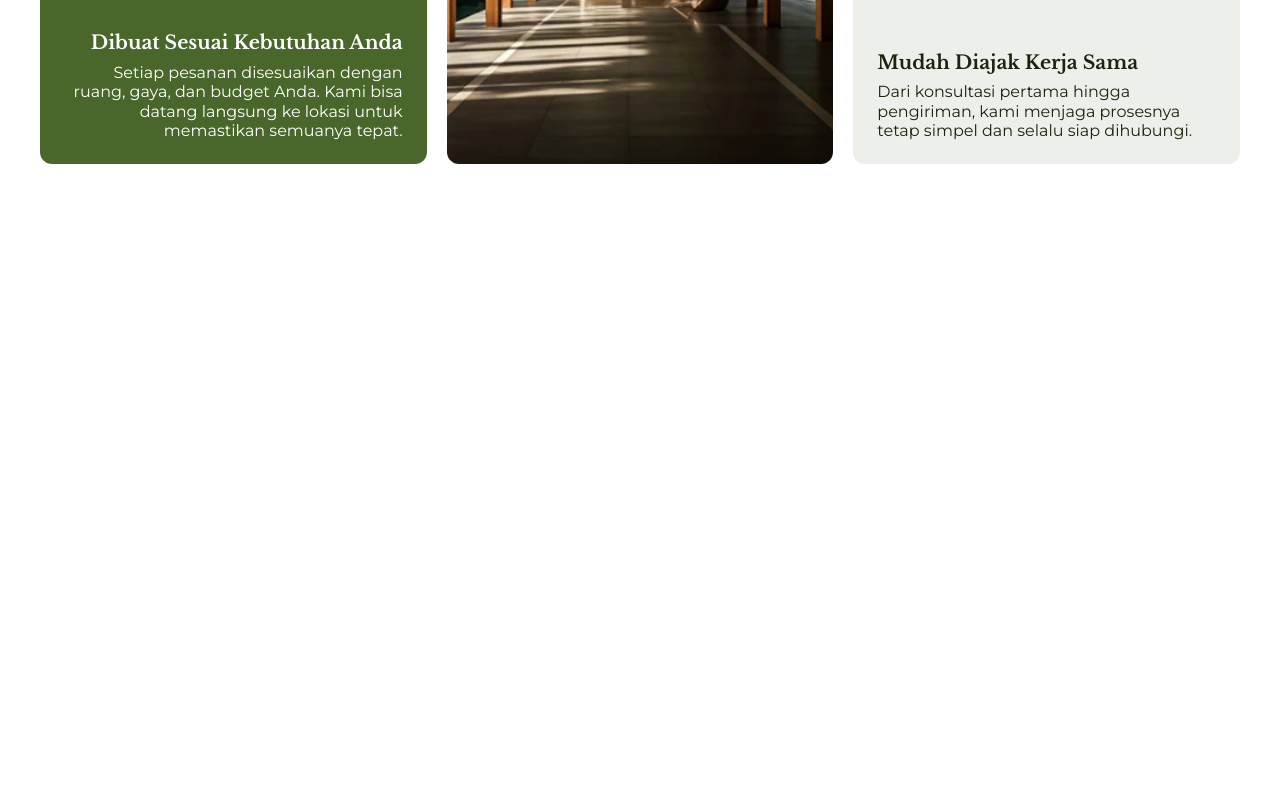
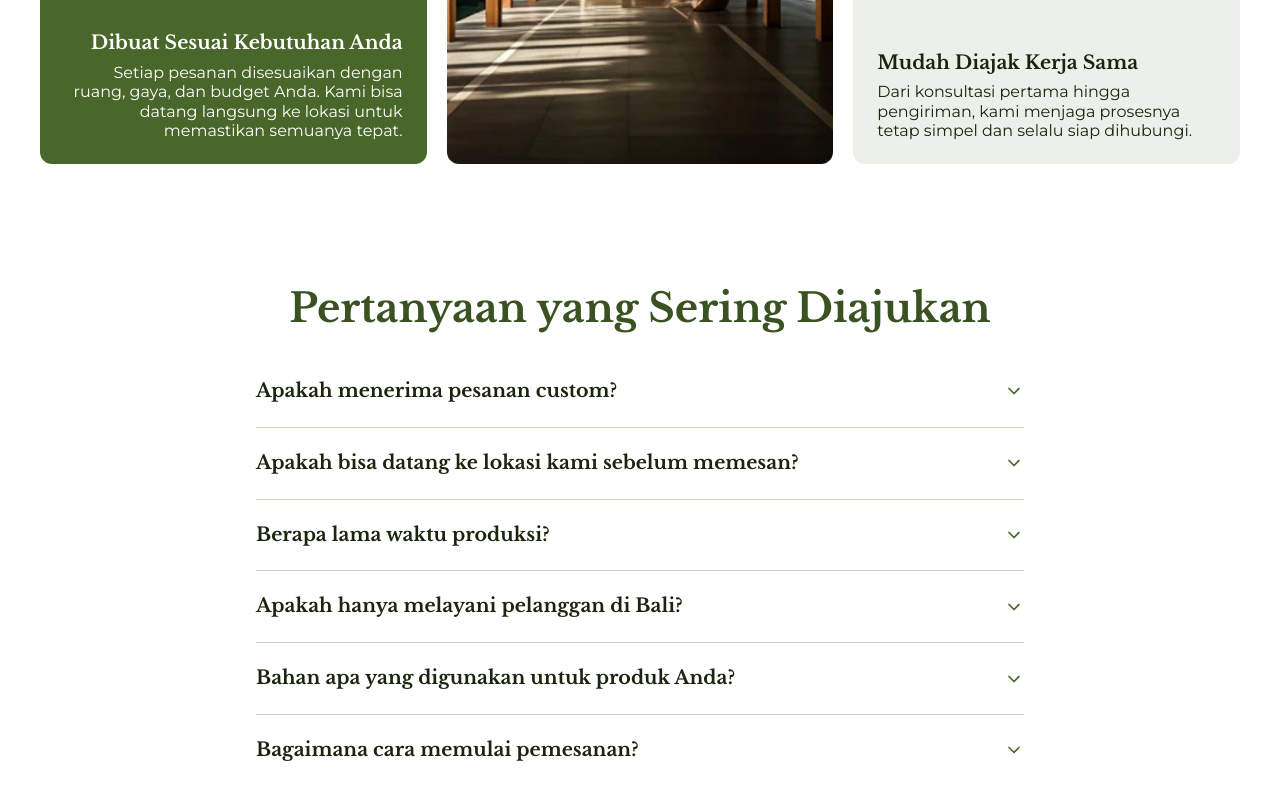
Before and after one commit to Arrasyidff/nata-flourish, a Next.js app: page / in a window 1280 px wide. Shown: the part 4252-5052 px from the top of the page. Before the commit the page ends 4536 px from the top, so only its background shows below. Built offline with nearby package versions, Linux system fonts and the light colour scheme.

Commit message:
feat: Add FAQ section with dynamic content and accordion functionality. Introduced FAQ component to the main page, implemented FAQAccordion for displaying questions and answers, and populated FAQ data with common inquiries and responses.

```diff
--- a/src/app/page.tsx
+++ b/src/app/page.tsx
@@ -3,6 +3,7 @@ import About from "@/components/sections/about";
 import Collections from "@/components/sections/collections";
 import Gallery from "@/components/sections/gallery";
 import WhyChooseUs from "@/components/sections/why-choose-us";
+import FAQ from "@/components/sections/faq";
 
 export default function Home() {
   return (
@@ -12,6 +13,7 @@ export default function Home() {
       <Collections />
       <Gallery />
       <WhyChooseUs />
+      <FAQ />
     </main>
   );
 }
--- a/src/components/sections/faq/FAQAccordion.tsx
+++ b/src/components/sections/faq/FAQAccordion.tsx
@@ -1,6 +1,7 @@
 "use client";
 
 import { useState } from "react";
+import { ChevronDown } from "lucide-react";
 import { faqItems } from "./faq.data";
 import { cn } from "@/lib/utils";
 
@@ -12,19 +13,30 @@ export default function FAQAccordion() {
   return (
     <div className="flex flex-col divide-y divide-green-light-active">
       {faqItems.map((item, i) => (
-        <div key={i} className="py-4">
+        <div key={i}>
           <button
-            className="flex w-full items-center justify-between text-left gap-4"
+            className="flex w-full items-center justify-between text-left gap-4 py-6"
             onClick={() => setOpen(open === i ? null : i)}
           >
-            <span className="font-heading text-h6 text-green-darker">{item.question}</span>
-            <span className={cn("transition-transform text-green-normal", open === i && "rotate-180")}>
-              ▾
+            <span className="font-heading text-h6 font-bold text-green-darker">
+              {item.question}
             </span>
+            <ChevronDown
+              size={20}
+              className={cn(
+                "shrink-0 text-green-normal transition-transform duration-300",
+                open === i && "rotate-180"
+              )}
+            />
           </button>
-          {open === i && (
-            <p className="mt-3 text-body-1 text-foreground/70">{item.answer}</p>
-          )}
+          <div
+            className={cn(
+              "overflow-hidden transition-all duration-300",
+              open === i ? "max-h-96 pb-6" : "max-h-0"
+            )}
+          >
+            <p className="text-body-1 font-normal text-green-darker">{item.answer}</p>
+          </div>
         </div>
       ))}
     </div>
--- a/src/components/sections/faq/faq.data.ts
+++ b/src/components/sections/faq/faq.data.ts
@@ -3,4 +3,35 @@ export type FAQItem = {
   answer: string;
 };
 
-export const faqItems: FAQItem[] = [];
+export const faqItems: FAQItem[] = [
+  {
+    question: "Apakah menerima pesanan custom?",
+    answer:
+      "Ya! Semua produk kami dibuat sesuai pesanan. Anda bisa menyesuaikan ukuran, warna, dan bahan sesuai kebutuhan dan selera Anda.",
+  },
+  {
+    question: "Apakah bisa datang ke lokasi kami sebelum memesan?",
+    answer:
+      "Tentu. Kami menyediakan konsultasi gratis langsung ke lokasi Anda di Bali, supaya kami bisa memahami kebutuhan ruang Anda dengan lebih baik.",
+  },
+  {
+    question: "Berapa lama waktu produksi?",
+    answer:
+      "Waktu produksi tergantung pada jumlah dan kompleksitas pesanan. Kami akan memberikan estimasi waktu yang jelas setelah konsultasi awal.",
+  },
+  {
+    question: "Apakah hanya melayani pelanggan di Bali?",
+    answer:
+      "Fokus utama kami memang di Bali, tapi kami juga terbuka untuk pesanan dari luar Bali. Silakan hubungi kami dan kami akan cari solusi terbaiknya.",
+  },
+  {
+    question: "Bahan apa yang digunakan untuk produk Anda?",
+    answer:
+      "Kami menggunakan bahan yang dipilih berdasarkan kenyamanan dan ketahanannya — cocok untuk iklim tropis Bali dan pemakaian sehari-hari di lingkungan hospitality.",
+  },
+  {
+    question: "Bagaimana cara memulai pemesanan?",
+    answer:
+      "Cukup hubungi kami lewat WhatsApp atau isi form inquiry kami. Kami akan segera menghubungi Anda untuk mendiskusikan kebutuhan Anda.",
+  },
+];
--- a/src/components/sections/faq/index.tsx
+++ b/src/components/sections/faq/index.tsx
@@ -4,9 +4,9 @@ import FAQAccordion from "./FAQAccordion";
 
 export default function FAQ() {
   return (
-    <SectionWrapper className="bg-green-light">
-      <div className="mx-auto max-w-3xl flex flex-col gap-12">
-        <SectionHeader badge="FAQ" title="Pertanyaan yang Sering Ditanyakan" />
+    <SectionWrapper>
+      <div className="mx-auto max-w-3xl flex flex-col gap-6">
+        <SectionHeader title="Pertanyaan yang Sering Diajukan" />
         <FAQAccordion />
       </div>
     </SectionWrapper>
```
